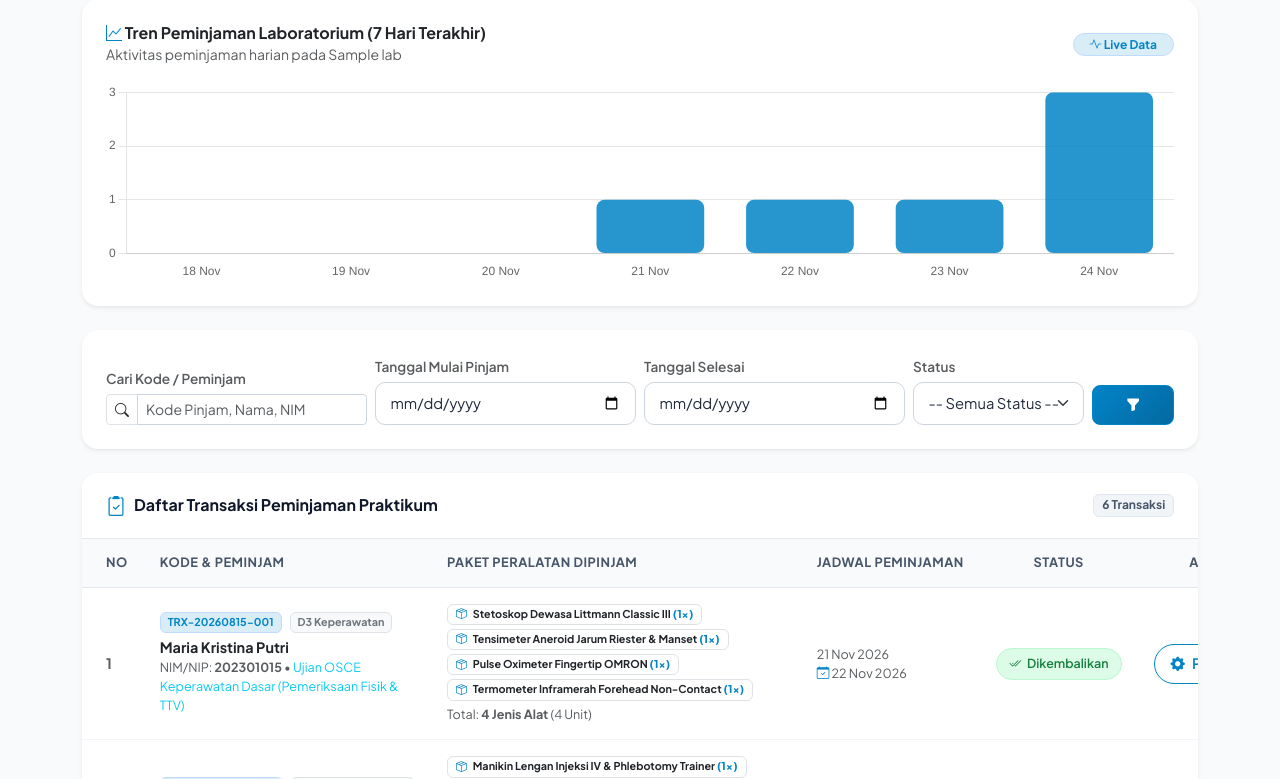
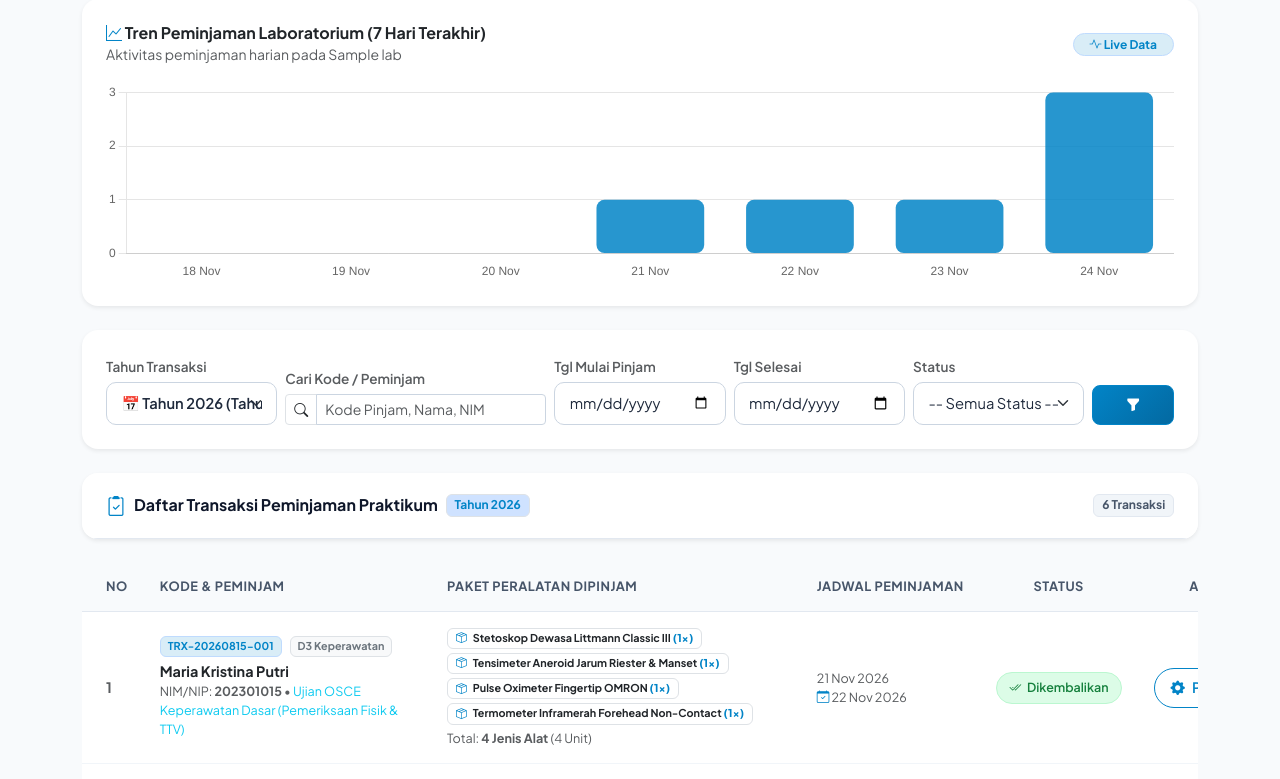
Before and after one commit to YonathanTobias/SistemPeminjamanAlatLab, a Laravel app: page /admin/lab in a window 1280 px wide; the page is wider, and only the part inside the window is pictured. Shown: the part 376-1155 px from the top of that part. Run offline with Laravel 12, Linux system fonts and the light colour scheme; a user stored in the database is signed in; data comes from the database, SQL or seed files in the repository; tables that the repository leaves empty hold one stand-in row (values such as "Sample post"); grey boxes marked "Sample" are stand-in pictures; some libraries are stand-ins or nearby versions.

Commit message:
feat: implement default current year filter and dynamic archive dropdown across loans, rooms, and reports

```diff
--- a/app/Http/Controllers/LabController.php
+++ b/app/Http/Controllers/LabController.php
@@ -321,7 +321,31 @@ class LabController extends Controller
     // Admin: Halaman Kelola Peminjaman Alat
     public function adminPeminjaman(Request $request)
     {
+        // Ambil daftar tahun dinamis dari data transaksi di database
+        $yearsFromDb = PeminjamanLab::selectRaw('YEAR(tgl_pinjam) as year')
+            ->whereNotNull('tgl_pinjam')
+            ->distinct()
+            ->pluck('year')
+            ->map(fn($y) => (int)$y)
+            ->filter(fn($y) => $y > 2000)
+            ->toArray();
+
+        $currentYear = (int) date('Y');
+        if (!in_array($currentYear, $yearsFromDb)) {
+            $yearsFromDb[] = $currentYear;
+        }
+        rsort($yearsFromDb);
+        $yearsList = array_values(array_unique($yearsFromDb));
+
+        // Tentukan tahun yang dipilih: Default otomatis ke tahun berjalan (misal: 2026)
+        $tahunDipilih = $request->get('tahun', (string) $currentYear);
+
         $query = PeminjamanLab::with('details.alat');
+
+        // Filter Tahun Transaksi
+        if ($tahunDipilih !== 'semua') {
+            $query->whereYear('tgl_pinjam', $tahunDipilih);
+        }
 
         // Filter Tanggal
         if ($request->filled('tgl_mulai')) {
@@ -347,12 +371,19 @@ class LabController extends Controller
 
         $peminjaman = $query->latest()->paginate(10)->withQueryString();
 
+        // Statistik sesuai filter tahun yang dipilih
+        $statsBase = PeminjamanLab::query();
+        if ($tahunDipilih !== 'semua') {
+            $statsBase->whereYear('tgl_pinjam', $tahunDipilih);
+        }
+
         $stats = [
-            'total' => PeminjamanLab::count(),
-            'menunggu' => PeminjamanLab::where('status', 'Menunggu')->count(),
-            'disetujui' => PeminjamanLab::where('status', 'Disetujui')->count(),
-            'dikembalikan' => PeminjamanLab::where('status', 'Dikembalikan')->count(),
-            'ditolak' => PeminjamanLab::where('status', 'Ditolak')->count(),
+            'total' => (clone $statsBase)->count(),
+            'menunggu' => (clone $statsBase)->where('status', 'Menunggu')->count(),
+            'disetujui' => (clone $statsBase)->where('status', 'Disetujui')->count(),
+            'dikembalikan' => (clone $statsBase)->where('status', 'Dikembalikan')->count(),
+            'ditolak' => (clone $statsBase)->where('status', 'Ditolak')->count(),
+            'total_arsip' => PeminjamanLab::count(),
         ];
 
         // 1. Data Analitik Chart: Tren 7 Hari Terakhir
@@ -378,7 +409,7 @@ class LabController extends Controller
             ->whereDate('tgl_kembali_rencana', '<', Carbon::today())
             ->get();
 
-        return view('admin.peminjaman.index', compact('peminjaman', 'stats', 'weeklyLabels', 'weeklyData', 'topAlat', 'overdueLoans'));
+        return view('admin.peminjaman.index', compact('peminjaman', 'stats', 'weeklyLabels', 'weeklyData', 'topAlat', 'overdueLoans', 'yearsList', 'tahunDipilih'));
     }
 
     // Admin: Halaman Kelola Inventaris Alat Lab
@@ -415,8 +446,29 @@ class LabController extends Controller
     {
         $pengaturan = PengaturanLab::getPengaturan();
 
+        // Ambil daftar tahun dinamis untuk filter laporan
+        $yearsFromDb = PeminjamanLab::selectRaw('YEAR(tgl_pinjam) as year')
+            ->whereNotNull('tgl_pinjam')
+            ->distinct()
+            ->pluck('year')
+            ->map(fn($y) => (int)$y)
+            ->filter(fn($y) => $y > 2000)
+            ->toArray();
+
+        $currentYear = (int) date('Y');
+        if (!in_array($currentYear, $yearsFromDb)) {
+            $yearsFromDb[] = $currentYear;
+        }
+        rsort($yearsFromDb);
+        $yearsList = array_values(array_unique($yearsFromDb));
+
+        $tahunDipilih = $request->get('tahun', (string) $currentYear);
+
         // 1. Data Peminjaman Alat Lab
         $queryPinjam = PeminjamanLab::with('details.alat');
+        if ($tahunDipilih !== 'semua') {
+            $queryPinjam->whereYear('tgl_pinjam', $tahunDipilih);
+        }
         if ($request->filled('tgl_mulai')) {
             $queryPinjam->whereDate('tgl_pinjam', '>=', $request->tgl_mulai);
         }
@@ -428,11 +480,16 @@ class LabController extends Controller
         }
         $peminjaman = $queryPinjam->latest()->paginate(10, ['*'], 'page_peminjaman')->withQueryString();
 
+        $statsBase = PeminjamanLab::query();
+        if ($tahunDipilih !== 'semua') {
+            $statsBase->whereYear('tgl_pinjam', $tahunDipilih);
+        }
         $stats = [
-            'total'        => PeminjamanLab::count(),
-            'menunggu'     => PeminjamanLab::where('status', 'Menunggu')->count(),
-            'disetujui'    => PeminjamanLab::where('status', 'Disetujui')->count(),
-            'dikembalikan' => PeminjamanLab::where('status', 'Dikembalikan')->count(),
+            'total'        => (clone $statsBase)->count(),
+            'menunggu'     => (clone $statsBase)->where('status', 'Menunggu')->count(),
+            'disetujui'    => (clone $statsBase)->where('status', 'Disetujui')->count(),
+            'dikembalikan' => (clone $statsBase)->where('status', 'Dikembalikan')->count(),
+            'total_arsip'  => PeminjamanLab::count(),
         ];
 
         // 2. Data KIR & Alat Lab
@@ -480,7 +537,9 @@ class LabController extends Controller
             'statsKir',
             'pengaturan',
             'peminjamanRuangans',
-            'ruangans'
+            'ruangans',
+            'yearsList',
+            'tahunDipilih'
         ));
     }
 
@@ -558,6 +617,12 @@ class LabController extends Controller
     {
         $query = PeminjamanLab::with('details.alat');
 
+        // Filter Tahun
+        $tahun = $request->get('tahun', date('Y'));
+        if ($tahun && $tahun !== 'semua') {
+            $query->whereYear('tgl_pinjam', $tahun);
+        }
+
         if ($request->filled('tgl_mulai')) {
             $query->whereDate('tgl_pinjam', '>=', $request->tgl_mulai);
         }
@@ -570,7 +635,8 @@ class LabController extends Controller
 
         $peminjaman = $query->latest()->get();
 
-        $filename = 'Rekap_Peminjaman_Lab_' . date('Ymd_His') . '.csv';
+        $tahunLabel = ($tahun === 'semua') ? 'Semua_Tahun' : 'Tahun_' . $tahun;
+        $filename = 'Rekap_Peminjaman_Lab_' . $tahunLabel . '_' . date('Ymd_His') . '.csv';
         $headers = [
             "Content-type"        => "text/csv; charset=UTF-8",
             "Content-Disposition" => "attachment; filename={$filename}",
@@ -634,6 +700,12 @@ class LabController extends Controller
     {
         $query = PeminjamanLab::with('details.alat');
 
+        // Filter Tahun
+        $tahunDipilih = $request->get('tahun', date('Y'));
+        if ($tahunDipilih && $tahunDipilih !== 'semua') {
+            $query->whereYear('tgl_pinjam', $tahunDipilih);
+        }
+
         if ($request->filled('tgl_mulai')) {
             $query->whereDate('tgl_pinjam', '>=', $request->tgl_mulai);
         }
@@ -647,8 +719,11 @@ class LabController extends Controller
         $peminjaman = $query->latest()->get();
         $pengaturan = PengaturanLab::getPengaturan();
 
-        $pdf = Pdf::loadView('admin.laporan.pdf', compact('peminjaman', 'pengaturan'));
-        return $pdf->stream('laporan-peminjaman-lab.pdf');
+        $tahunLabel = ($tahunDipilih === 'semua') ? 'Semua_Tahun' : 'Tahun_' . $tahunDipilih;
+        $filename = 'Laporan_Peminjaman_Lab_' . $tahunLabel . '_' . date('Ymd') . '.pdf';
+
+        $pdf = Pdf::loadView('admin.laporan.pdf', compact('peminjaman', 'pengaturan', 'tahunDipilih'));
+        return $pdf->stream($filename);
     }
 
     // Admin: Halaman Pengaturan Sistem & Profil Lab Prodi
--- a/resources/views/admin/peminjaman/index.blade.php
+++ b/resources/views/admin/peminjaman/index.blade.php
@@ -131,6 +131,18 @@
 <div class="card border-0 rounded-4 shadow-sm mb-4">
     <div class="card-body p-3 p-md-4">
         <form action="{{ route('admin.peminjaman.index') }}" method="GET" class="row g-2 align-items-end">
+            <div class="col-md-2">
+                <label class="form-label small text-muted mb-1">Tahun Transaksi</label>
+                <select name="tahun" class="form-select form-select-sm fw-semibold" onchange="this.form.submit()">
+                    <option value="{{ date('Y') }}" {{ $tahunDipilih == date('Y') ? 'selected' : '' }}>📅 Tahun {{ date('Y') }} (Tahun Ini)</option>
+                    @foreach($yearsList as $yr)
+                        @if($yr != date('Y'))
+                            <option value="{{ $yr }}" {{ $tahunDipilih == $yr ? 'selected' : '' }}>📅 Tahun {{ $yr }}</option>
+                        @endif
+                    @endforeach
+                    <option value="semua" {{ $tahunDipilih === 'semua' ? 'selected' : '' }}>🌐 Semua Tahun (Arsip)</option>
+                </select>
+            </div>
             <div class="col-md-3">
                 <label class="form-label small text-muted mb-1">Cari Kode / Peminjam</label>
                 <div class="input-group input-group-sm">
@@ -138,12 +150,12 @@
                     <input type="text" name="search" class="form-control form-control-sm" placeholder="Kode Pinjam, Nama, NIM" value="{{ request('search') }}">
                 </div>
             </div>
-            <div class="col-md-3">
-                <label class="form-label small text-muted mb-1">Tanggal Mulai Pinjam</label>
+            <div class="col-md-2">
+                <label class="form-label small text-muted mb-1">Tgl Mulai Pinjam</label>
                 <input type="date" name="tgl_mulai" class="form-control form-control-sm" value="{{ request('tgl_mulai') }}">
             </div>
-            <div class="col-md-3">
-                <label class="form-label small text-muted mb-1">Tanggal Selesai</label>
+            <div class="col-md-2">
+                <label class="form-label small text-muted mb-1">Tgl Selesai</label>
                 <input type="date" name="tgl_selesai" class="form-control form-control-sm" value="{{ request('tgl_selesai') }}">
             </div>
             <div class="col-md-2">
@@ -160,8 +172,8 @@
                 <button type="submit" class="btn btn-sm btn-primary w-100" title="Terapkan Filter">
                     <i class="bi bi-funnel-fill"></i>
                 </button>
-                @if(request()->anyFilled(['search', 'tgl_mulai', 'tgl_selesai', 'status']))
-                    <a href="{{ route('admin.peminjaman.index') }}" class="btn btn-sm btn-outline-secondary" title="Reset Filter">
+                @if(request()->anyFilled(['search', 'tgl_mulai', 'tgl_selesai', 'status']) || request('tahun') === 'semua' || (request('tahun') && request('tahun') != date('Y')))
+                    <a href="{{ route('admin.peminjaman.index') }}" class="btn btn-sm btn-outline-secondary" title="Reset ke Default Tahun Ini">
                         <i class="bi bi-arrow-counterclockwise"></i>
                     </a>
                 @endif
@@ -172,12 +184,25 @@
 
 <!-- Table Card -->
 <div class="card border-0 rounded-4 shadow-sm mb-4 overflow-hidden">
-    <div class="card-header-clean d-flex justify-content-between align-items-center">
+    <div class="card-header-clean d-flex justify-content-between align-items-center flex-wrap gap-2">
         <div class="d-flex align-items-center gap-2">
             <i class="bi bi-clipboard2-check text-primary fs-5"></i>
-            <span>Daftar Transaksi Peminjaman Praktikum</span>
+            <span class="fw-bold">Daftar Transaksi Peminjaman Praktikum</span>
+            @if($tahunDipilih === 'semua')
+                <span class="badge bg-secondary border">Arsip: Semua Tahun</span>
+            @else
+                <span class="badge bg-primary-subtle text-primary border">Tahun {{ $tahunDipilih }}</span>
+            @endif
         </div>
-        <span class="badge badge-soft-secondary">{{ $peminjaman->total() }} Transaksi</span>
+        <div class="d-flex align-items-center gap-2">
+            <span class="badge badge-soft-secondary">{{ $peminjaman->total() }} Transaksi</span>
+            @if(isset($stats['total_arsip']) && $stats['total_arsip'] != $peminjaman->total())
+                <span class="badge bg-light text-muted border small" title="Total keseluruhan data dari seluruh tahun di database">
+                    Total Arsip: {{ $stats['total_arsip'] }}
+                </span>
+            @endif
+        </div>
+    </div>
     </div>
 
     <div class="card-body p-0">
```
Also changed, not shown: app/Http/Controllers/RuanganController.php (+23 -1 lines), resources/views/admin/laporan/index.blade.php (+25 -4 lines), resources/views/admin/laporan/pdf.blade.php (+8 -1 lines), resources/views/admin/ruangan/peminjaman.blade.php (+19 -6 lines).
